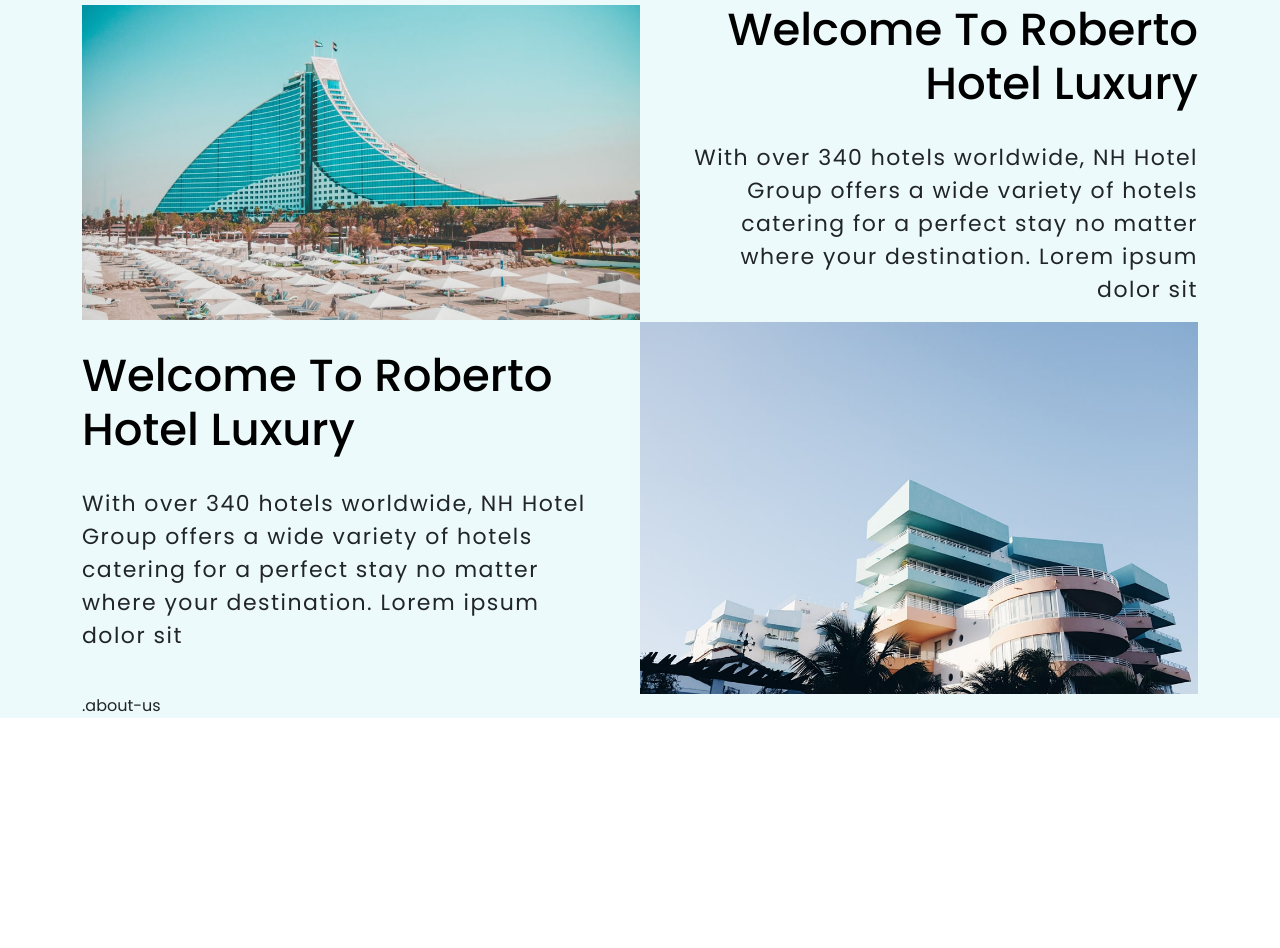
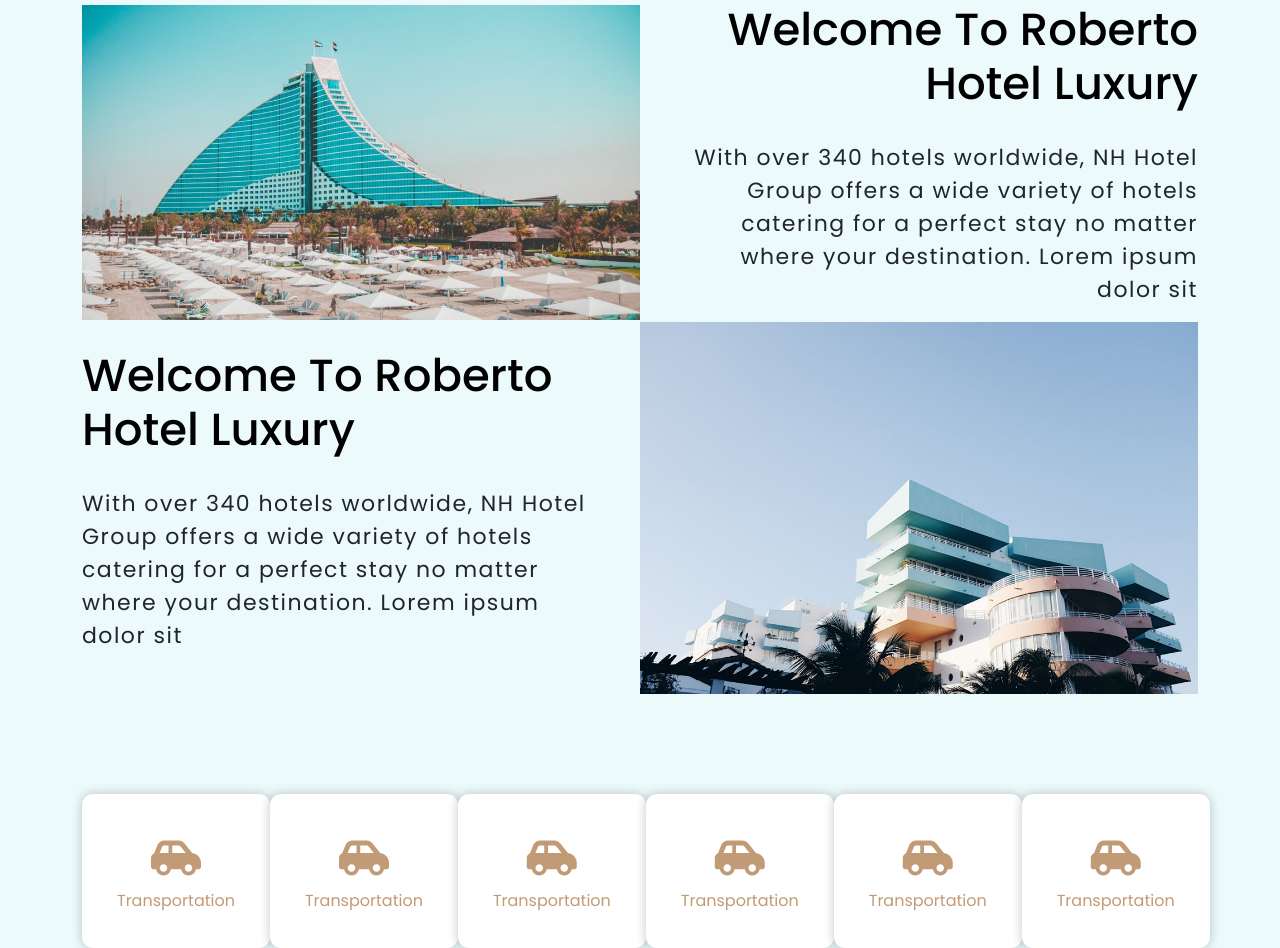
Before and after one commit to mubarizmayilzada/Hotel-Management, a website: page index.html in a window 1280 px wide. Shown: the part 1421-2369 px from the top of the page. Before the commit the page ends 2139 px from the top, so only its background shows below. Drawn offline with nearby package versions, Linux system fonts and the light colour scheme; a web font is replaced by a local one.

Commit message:
about-us try

```diff
--- a/assets/scss/_home.scss
+++ b/assets/scss/_home.scss
@@ -87,6 +87,28 @@ main{
                     }
                 }
 
+            }
+        }
+        .about-us-features{
+            margin-top: 100px;
+            ul{
+                display: flex;
+                justify-content: space-around;
+                li{
+                    padding: 35px;
+                    background-color: white;
+                    box-shadow: 0px 0px 11px rgba(0, 0, 0, 0.226);
+                    text-align: center;
+                    border-radius: 11px;
+                    .icon{
+                        text-align: center;
+                        font-size: 40px;
+                        color: $main-color;
+                    }
+                    span{
+                        color: $main-color;
+                    }
+                }
             }
         }
     }
--- a/assets/scss/_reset.scss
+++ b/assets/scss/_reset.scss
@@ -1,7 +1,7 @@
 *{
 box-sizing: border-box;
-padding: 0;
-margin: 0;
+padding: 0px;
+margin: 0px;
 }
 body{
     font-family: 'Playfair Display', serif;
@@ -14,3 +14,7 @@ a{
 li{
     list-style: none;
 }
+ul{
+    padding: 0px;
+    margin: 0px;
+}
--- a/index.html
+++ b/index.html
@@ -137,7 +137,59 @@
                         </div>
                     </div>
                 </div>
-                .about-us
+                <div class="about-us-features">
+                    <ul>
+                        <li>
+                            <div class="icon">
+                                <i class="fas fa-car-side"></i>
+                            </div>
+                            <span>
+                                Transportation
+                            </span>
+                        </li>
+                        <li>
+                            <div class="icon">
+                                <i class="fas fa-car-side"></i>
+                            </div>
+                            <span>
+                                Transportation
+                            </span>
+                        </li>
+                        <li>
+                            <div class="icon">
+                                <i class="fas fa-car-side"></i>
+                            </div>
+                            <span>
+                                Transportation
+                            </span>
+                        </li>
+                        <li>
+                            <div class="icon">
+                                <i class="fas fa-car-side"></i>
+                            </div>
+                            <span>
+                                Transportation
+                            </span>
+                        </li>
+                        <li>
+                            <div class="icon">
+                                <i class="fas fa-car-side"></i>
+                            </div>
+                            <span>
+                                Transportation
+                            </span>
+                        </li>
+                        <li>
+                            <div class="icon">
+                                <i class="fas fa-car-side"></i>
+                            </div>
+                            <span>
+                                Transportation
+                            </span>
+                        </li>
+
+                    </ul>
+                </div>
             </div>
         </section>
         <!-- <section class="main-section">
```
Also changed, not shown: assets/css/style.css.
